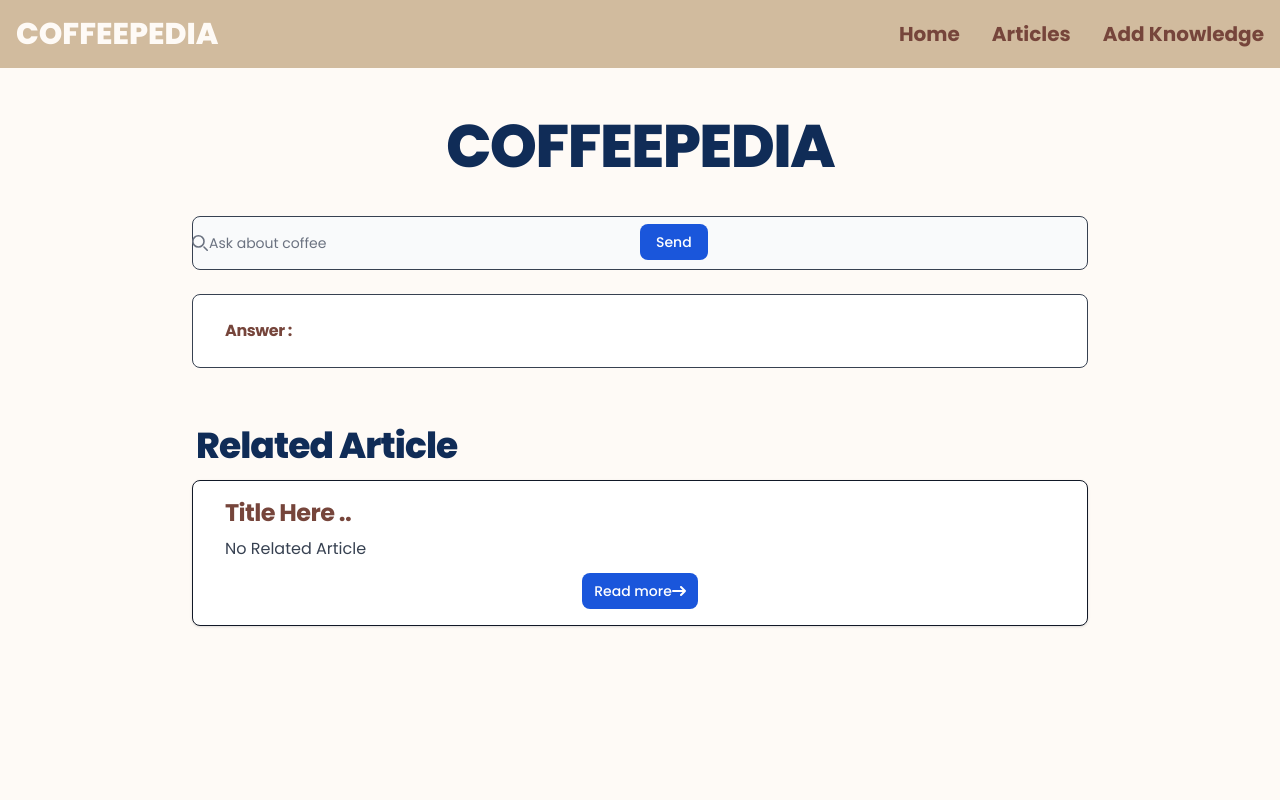
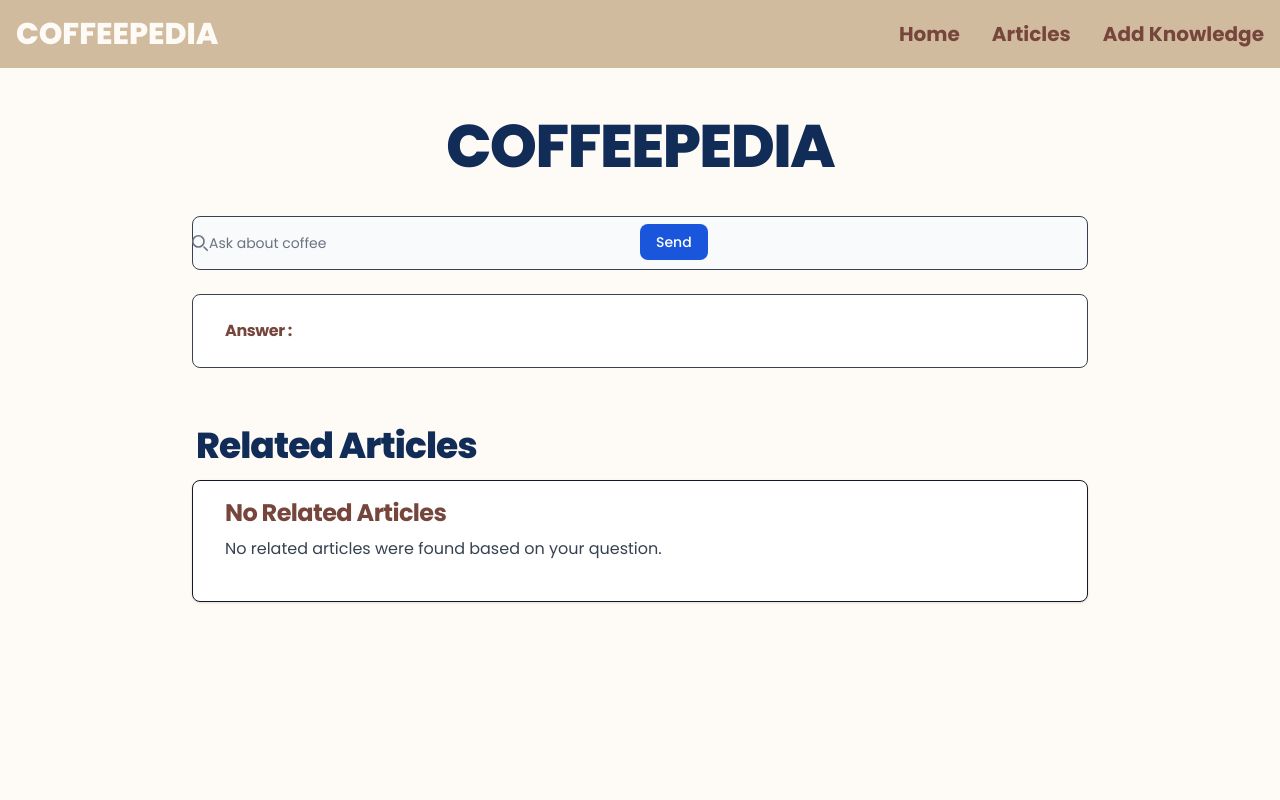
Before and after one commit to devinalusiana15/kms_kopi, a Django app: page /home/ in a window 1280 px wide. Run offline with Django 4.2, Linux system fonts and the light colour scheme; parts of the project's set-up code (start-up, migrations or seed data) failed here and were passed over; some libraries are stand-ins or nearby versions.

Commit message:
FEAT: Menambahkan integrasi untuk related articles

```diff
--- a/kms_app/templates/Home.html
+++ b/kms_app/templates/Home.html
@@ -3,7 +3,7 @@
 <section>
     <div class="py-8 px-4 mx-auto max-w-screen-xl text-center lg:py-8 z-10 relative">
         <h1 class="mb-4 text-4xl font-extrabold tracking-tight leading-none md:text-5xl lg:text-6xl">COFFEEPEDIA</h1>
-        <form id="form-question-answer" method="POST" class="py-6 max-w-4xl mx-auto border-gray-700 ">
+        <form method="POST" class="py-6 max-w-4xl mx-auto border-gray-700 ">
             {% csrf_token %}
             <label for="default-search"
                 class="mb-2 text-sm font-medium text-gray-900 sr-only dark:text-white">Search</label>
@@ -32,27 +32,35 @@
             </div>
         </div>
 
-        <!-- Related Article -->
-        <h1 class="mb-4 text-4xl font-extrabold tracking-tight leading-none text-left" style="margin-left: 180px;margin-top: 60px;">Related Article</h1>
-        <div
-            class="py-4 max-w-4xl mx-auto bg-white border border-gray-900 rounded-lg shadow dark:bg-gray-800 dark:border-gray-900">
-            <a href="#">
-                <h5 class="mb-2 pl-8 text-left text-2xl font-bold tracking-tight text-gray-900 dark:text-white" style="color: #76453B;">Title Here ..</h5>
-            </a>
-                <p class="mb-3 pl-8 font-normal text-gray-700 dark:text-gray-400 text-left">No Related Article</p>
-            <a href="#"
-                class="inline-flex items-center px-3 py-2 text-sm font-medium text-center text-white bg-blue-700 rounded-lg hover:bg-blue-800 focus:ring-4 focus:outline-none focus:ring-blue-300 dark:bg-blue-600 dark:hover:bg-blue-700 dark:focus:ring-blue-800">
-                Read more
-                <svg class="rtl:rotate-180 w-3.5 h-3.5 ms-2" aria-hidden="true" xmlns="http://www.w3.org/2000/svg"
-                    fill="none" viewBox="0 0 14 10">
-                    <path stroke="currentColor" stroke-linecap="round" stroke-linejoin="round" stroke-width="2"
-                        d="M1 5h12m0 0L9 1m4 4L9 9" />
-                </svg>
-            </a>
+          <!-- Related Articles -->
+        <h1 class="mb-4 text-4xl font-extrabold tracking-tight leading-none text-left" style="margin-left: 180px; margin-top: 60px;">Related Articles</h1>
+        <div class="py-4 max-w-4xl mx-auto bg-white border border-gray-900 rounded-lg shadow dark:bg-gray-800 dark:border-gray-900">
+            {% if related_articles %}
+                {% for article in related_articles %}
+                    <div class="mb-6">
+                        <a href="{{ article.url }}">
+                            <h5 class="mb-2 pl-8 text-left text-2xl font-bold tracking-tight text-gray-900 dark:text-white" style="color: #76453B;">{{ article.doc_name }}</h5>
+                        </a>
+                        <p class="mb-3 pl-8 font-normal text-gray-700 dark:text-gray-400 text-left">{{ article.context }}</p>
+                        <a href="{{ article.url }}" class="inline-flex items-center px-3 py-2 text-sm font-medium text-center text-white bg-blue-700 rounded-lg hover:bg-blue-800 focus:ring-4 focus:outline-none focus:ring-blue-300 dark:bg-blue-600 dark:hover:bg-blue-700 dark:focus:ring-blue-800">
+                            Read more
+                            <svg class="rtl:rotate-180 w-3.5 h-3.5 ms-2" aria-hidden="true" xmlns="http://www.w3.org/2000/svg" fill="none" viewBox="0 0 14 10">
+                                <path stroke="currentColor" stroke-linecap="round" stroke-linejoin="round" stroke-width="2" d="M1 5h12m0 0L9 1m4 4L9 9"/>
+                            </svg>
+                        </a>
+                    </div>
+                {% endfor %}
+            {% else %}
+                <div class="mb-6">
+                    <h5 class="mb-2 pl-8 text-left text-2xl font-bold tracking-tight text-gray-900 dark:text-white" style="color: #76453B;">No Related Articles</h5>
+                    <p class="mb-3 pl-8 font-normal text-gray-700 dark:text-gray-400 text-left">No related articles were found based on your question.</p>
+                </div>
+            {% endif %}
         </div>
     </div>
 
     <div class="bg_color w-full h-full absolute top-0 left-0 z-0"></div>
 </section>
 
+
 {% endblock container %}
```
